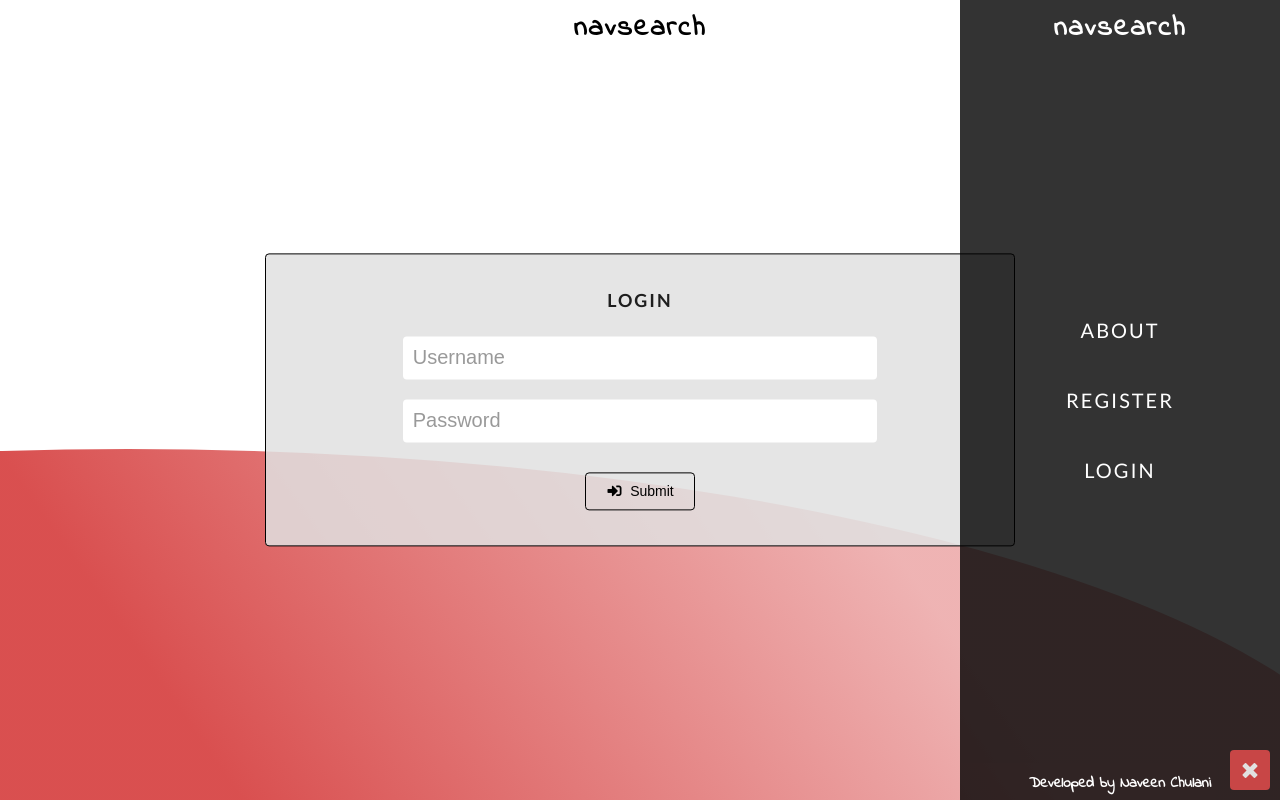
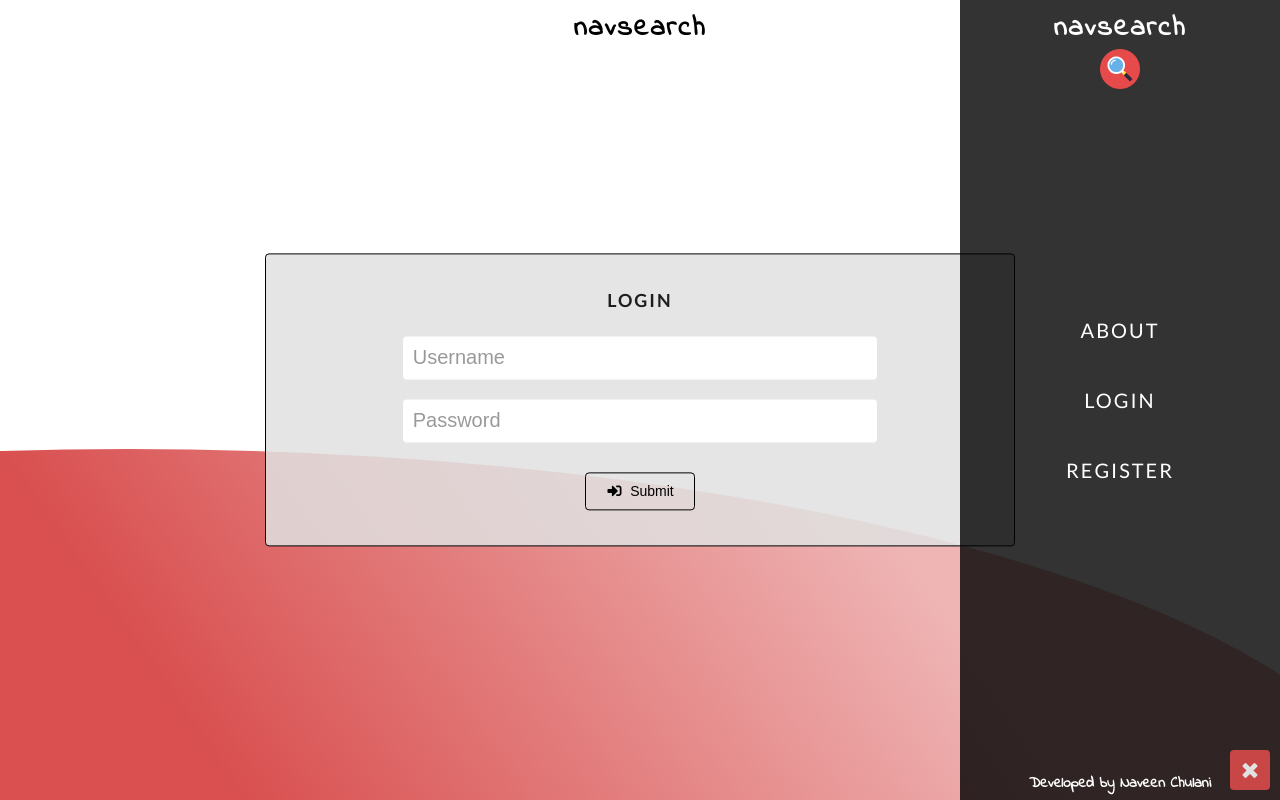
Before and after one commit to nchulani2/navsearch, a React (Create React App) app: page /login in a window 1280 px wide. Both pictures are taken after a click on the button 1250 px from the left and 770 px from the top of the page. Built offline with nearby package versions, Linux system fonts and the light colour scheme; no server answers.

Commit message:
minor ui changes

```diff
--- a/src/components/Footer.js
+++ b/src/components/Footer.js
@@ -3,7 +3,10 @@ import '../styles/Footer.css';
 
 const Footer = props => {
   return (
-    <div className="footer">
+    <div
+      className={`footer ${
+        props.navState ? 'animated fadeInUp faster' : 'hiddenBody'
+      }`}>
       <h3
         style={{
           fontFamily: 'Indie Flower, cursive',
--- a/src/components/Navigation.js
+++ b/src/components/Navigation.js
@@ -3,6 +3,7 @@ import { Link } from 'react-router-dom';
 import Header from './Header';
 import Footer from './Footer';
 import '../styles/Navigation.css';
+import search from '../images/search.jpg';
 
 // import { connect } from 'react-redux';
 // import { openNav, closeNav } from '../actions';
@@ -35,11 +36,16 @@ class Navigation extends Component {
         </button>
         <div
           id="overlayNav"
-          className={`overlayNav delay-0s ${
+          className={`overlayNav delay-0s faster ${
             this.state.isOpen
               ? 'animated slideInRight'
               : 'animated slideOutRight'
           }`}>
+          <div
+            style={{ animationDelay: '0.3s' }}
+            className={
+              this.state.isOpen ? 'animated fadeInUp faster' : 'hiddenBody'
+            }>
             <Link
               to="/"
               onClick={() => {
@@ -47,33 +53,48 @@ class Navigation extends Component {
               }}>
               <Header color="white"></Header>
             </Link>
+            <div style={{ textAlign: 'center' }}>
+              <img
+                style={{ width: '40px' }}
+                src={search}
+                alt="search icon"></img>
+            </div>
+          </div>
           <div className="flexLinks">
             <Link
-              className="linkEle"
+              className={`linkEle ${
+                this.state.isOpen ? 'animated fadeInUp faster' : 'hiddenBody'
+              }`}
               to="/about"
               onClick={() => {
                 this.setState({ isOpen: false });
               }}>
               About
             </Link>
+
             <Link
-              className="linkEle"
+              className={`linkEle ${
+                this.state.isOpen ? 'animated fadeInUp faster' : 'hiddenBody'
+              }`}
+              to="/login"
+              onClick={() => {
+                this.setState({ isOpen: false });
+              }}>
+              Login
+            </Link>
+            <Link
+              className={`linkEle ${
+                this.state.isOpen ? 'animated fadeInUp faster' : 'hiddenBody'
+              }`}
               to="/register"
               onClick={() => {
                 this.setState({ isOpen: false });
               }}>
               Register
             </Link>
-            <Link
-              className="linkEle"
-              to="/login"
-              onClick={() => {
-                this.setState({ isOpen: false });
-              }}>
-              Login
-            </Link>
           </div>
-          <Footer></Footer>
+
+          <Footer navState={this.state.isOpen}></Footer>
         </div>
       </div>
     );
--- a/src/styles/Footer.css
+++ b/src/styles/Footer.css
@@ -6,4 +6,5 @@
   width: 100%;
   text-align: center;
   padding: 10px 0;
+  animation-delay: 0.3s;
 }
--- a/src/styles/Navigation.css
+++ b/src/styles/Navigation.css
@@ -54,6 +54,7 @@
   font-size: 20px;
   letter-spacing: 2px;
   text-transform: uppercase;
+  animation-delay: 0.3s;
 }
 .navigation .flexLinks .linkEle::after {
   content: '';
@@ -69,3 +70,8 @@
   width: 100%;
   transition: all 0.15s ease;
 }
+
+.hiddenBody {
+  visibility: hidden;
+  display: none;
+}
```
Also changed, not shown: src/images/search.jpg (renamed from public/search.jpg). Lines whose indentation alone changed are shown as unchanged.
